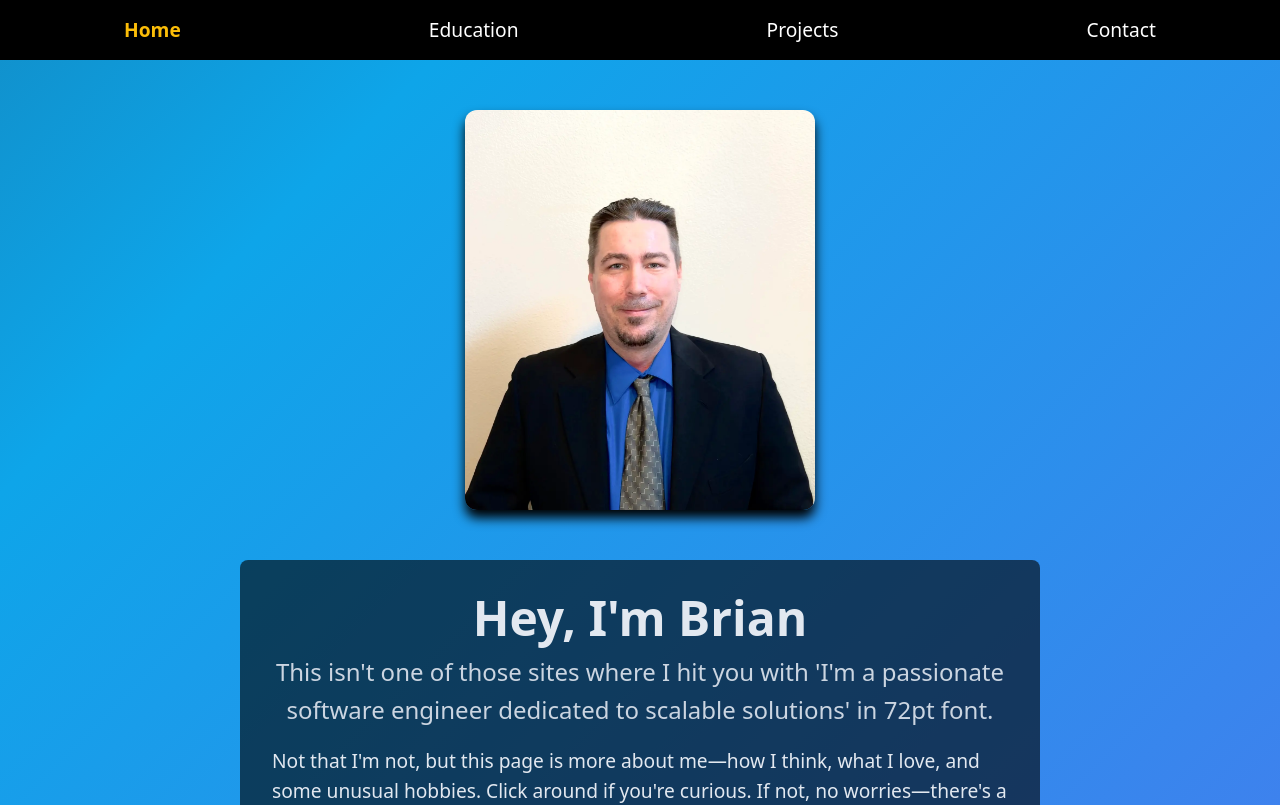
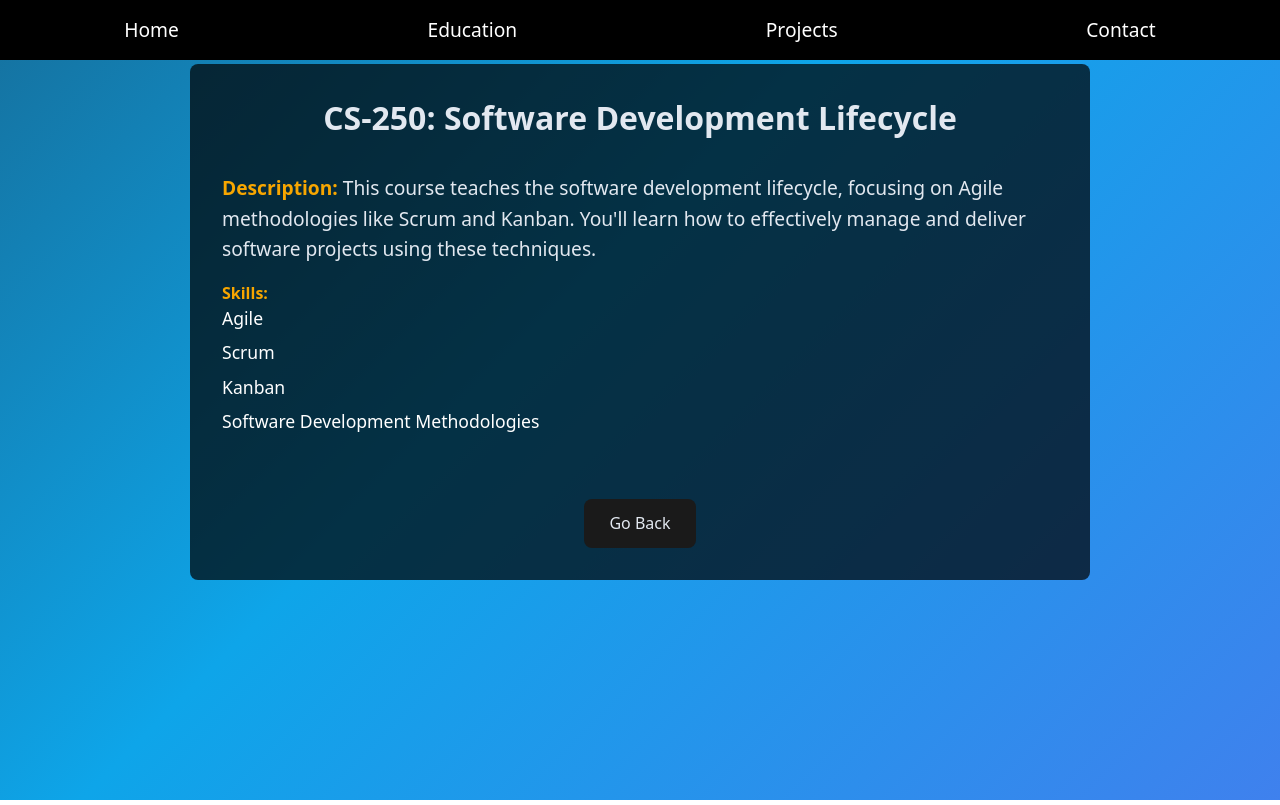
Before and after one commit to clutch42/brian-engel-portfolio, a React (Vite) app: page /courses/CS-250 in a window 1280 px wide. Before the commit this address led to /. Shown: the top 805 px of the page. Built offline with nearby package versions, Linux system fonts and the light colour scheme.

Commit message:
added course details

```diff
--- a/src/App.tsx
+++ b/src/App.tsx
@@ -7,6 +7,7 @@ import Education from './pages/Education';
 import Nav from './components/Nav';
 import HobbyDetails from './components/HobbyDetails';
 import ScrollToTop from './components/ScrollToTop';
+import CourseDetail from './components/CourseDetails';
 
 function AppWrapper() {
   const location = useLocation();
@@ -34,6 +35,9 @@ function AppWrapper() {
           {/* Route for Hobbies */}
           <Route path="/hobby/:id" element={<HobbyDetails />} />
 
+          {/* Route for Courses */}
+          <Route path="/courses/:id" element={<CourseDetail />} />
+
           <Route path="*" element={<Navigate to="/" replace />} />
         </Routes>
       </div>
--- a/src/components/CourseCard.tsx
+++ b/src/components/CourseCard.tsx
@@ -1,6 +1,8 @@
 import React from "react";
+import { Link } from 'react-router-dom';
 
 interface Course {
+  id: string;
   name: string;
 }
 
@@ -10,9 +12,9 @@ interface CourseCardProps {
 
 const CourseCard: React.FC<CourseCardProps> = ({ course }) => {
   return (
-    <div className="course-card">
+    <Link to={`/courses/${course.id}`} className="course-card">
       <h3>{course.name}</h3>
-    </div>
+    </Link>
   );
 }
 
--- /dev/null
+++ b/src/components/CourseDetails.tsx
@@ -0,0 +1,34 @@
+import { useParams, useNavigate } from 'react-router-dom';
+import courses from '../data/courses';
+import '../styles/CourseDetails.css';
+
+function CourseDetail() {
+  const { id } = useParams<{ id: string }>();
+  const navigate = useNavigate();
+
+  const course = courses.find((c) => c.id === id);
+
+  if (!course) {
+    return <div>Course not found.</div>;
+  }
+
+  return (
+    <div className="course-detail">
+      <h2>{course.id}: {course.name}</h2>
+      <p><strong>Description:</strong> {course.description}</p>
+      <div>
+        <strong>Skills:</strong>
+        <ul>
+          {course.skills.map((skill) => (
+            <li key={skill}>{skill}</li>
+          ))}
+        </ul>
+      </div>
+      <div className="back-button-wrapper">
+        <button onClick={() => navigate(-1)}>Go Back</button>
+      </div>
+    </div>
+  );
+}
+
+export default CourseDetail;
--- /dev/null
+++ b/src/styles/CourseDetails.css
@@ -0,0 +1,75 @@
+/* === Course Detail Page Styling === */
+.course-detail {
+    padding: 2rem;
+    max-width: 900px;
+    margin: 4rem auto;
+    background-color: rgba(0, 0, 0, 0.7);
+    color: white;
+    border-radius: 8px;
+  }
+
+  .course-detail h2 {
+    font-size: 2rem;
+    margin-bottom: 1rem;
+    text-align: center;
+  }
+
+  .course-detail p {
+    font-size: 1.2rem;
+    margin-bottom: 1rem;
+  }
+
+  .course-detail ul {
+    list-style-type: none;
+    padding-left: 0;
+  }
+
+  .course-detail ul li {
+    font-size: 1.1rem;
+    margin-bottom: 0.5rem;
+  }
+
+  .course-detail strong {
+    font-weight: bold;
+    color: #f7a600;
+  }
+
+  .course-detail a {
+    color: #f7a600;
+    text-decoration: none;
+    font-weight: bold;
+  }
+
+  .course-detail a:hover {
+    text-decoration: underline;
+  }
+
+/* Back button wrapper to center it */
+.course-detail .back-button-wrapper {
+    display: flex;
+    justify-content: center; /* Center the button horizontally */
+    margin-top: 2rem; /* Add space between button and content */
+}
+
+/* Back button styling */
+.course-detail button {
+    background-color: #1a1a1a;
+    color: #e2e8f0;
+    font-size: 1rem;
+    padding: 0.8rem 1.6rem;
+    border-radius: 8px;
+    border: none;
+    cursor: pointer;
+    margin-top: 2rem;
+    transition: background-color 0.3s ease;
+}
+
+/* Hover effect on back button */
+.course-detail button:hover {
+    background-color: #646cff;
+}
+
+/* Focus effect on back button */
+.course-detail button:focus {
+    outline: 4px auto -webkit-focus-ring-color;
+}
--- a/src/styles/Education.css
+++ b/src/styles/Education.css
@@ -9,7 +9,7 @@ h2 {
 
 .education-container {
     padding: 4rem 2rem;
-    max-width: 1000px;
+    max-width: 1200px;
     margin: 0 auto;
     text-align: center;
   }
```
